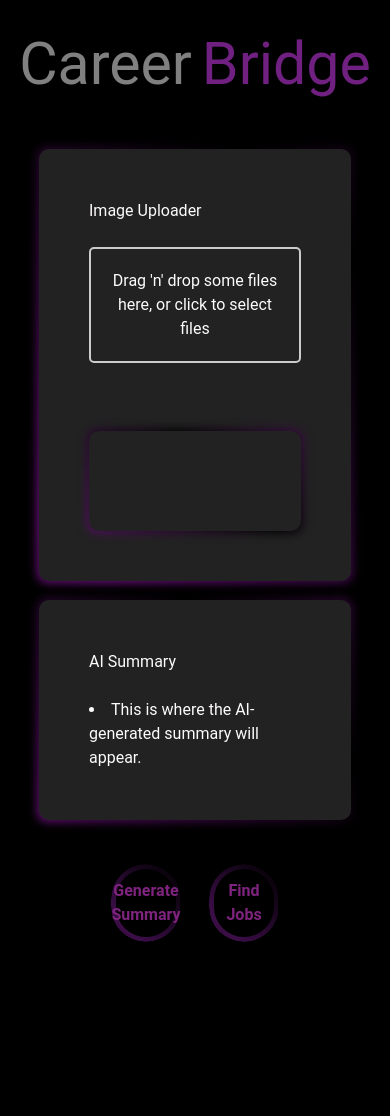
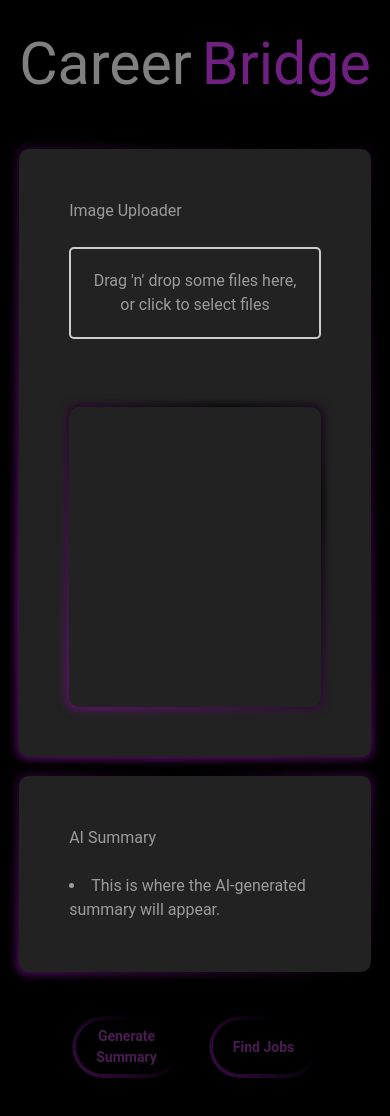
Before and after one commit to Punit173/CareerBridge, a React (Create React App) app: page / in a window 390 px wide. Shown: the top 1116 px of the page. Before the commit the page ends 990 px from the top, so only its background shows below. Built offline with nearby package versions, Linux system fonts and the light colour scheme.

Commit message:
changes in style of both pages and added loading screen

```diff
--- a/src/components/Home.css
+++ b/src/components/Home.css
@@ -44,7 +44,7 @@
     display: flex;
     justify-content: center;
     align-items: center;
-    height: 18vw;
+    height: 300px;
     /* background: linear-gradient(#2b6cb0,#000000); */
     border: 2px solid #cbd5e0;
     border-radius: 12px;
@@ -227,7 +227,7 @@
   padding: 50px;
   border: none;
   outline: none;
-  color: rgb(253, 251, 252);
+  color: rgb(156, 156, 156);
   background: #111;
   cursor: pointer;
   position: relative;
@@ -394,8 +394,7 @@
 }
 
 .adjheight{
-  max-height: 60vh;
-  max-width: 80vw;
+  min-width: 30vw;
 }
 
 .design{
@@ -403,11 +402,10 @@
   color: rgb(113, 43, 102);
 
 
-  margin-bottom: 10px;
+  margin-bottom: 13px;
   padding: 15px;
   border-radius: 15px;
   font-weight: 700;
-  width: 18vw;
   font-size: large;
   font-family: 'Segoe UI', Tahoma, Geneva, Verdana, sans-serif;
 
@@ -415,7 +413,7 @@
 
 .design:hover{
   /* background-color: #1dd1a1; */
-  background-color: white;
+  background-color: rgb(96, 17, 85);
   color: black;
 }
 
@@ -431,3 +429,75 @@
   background-color: #f0f0f0;
   color: #000000;
 }
+
+
+
+
+@media (max-width: 983px) {
+  .button-901 {
+    color: #4a1c52;
+    padding: 10px 15px; /* Smaller padding for small screens */
+    font-size: 14px; /* Smaller font size */
+    width: 30vw; /* Wider button on small screens */
+  }
+
+  .button-901:before {
+    border-radius: 50px; /* Adjust the border radius for smaller screens */
+    padding: 3px; /* Adjust padding for the pseudo-element */
+  }
+}
+
+
+
+@media (max-width:1090px){
+  .adjheight{
+    width: 100%;
+  }
+}
+
+
+
+
+.loadingscreen {
+  position: fixed;
+  top: 0;
+  left: 0;
+  width: 100%;
+  height: 100%;
+  z-index: 9999;
+  background-image: url("../images/dribbble.gif");
+  background-color: rgba(14, 0, 0, 0.913);
+  background-size: 30%;
+  background-repeat: no-repeat;
+  background-position: center;
+
+}
+
+.loadingscreen p{
+ font-family:system-ui, -apple-system, BlinkMacSystemFont, 'Segoe UI', Roboto, Oxygen, Ubuntu, Cantarell, 'Open Sans', 'Helvetica Neue', sans-serif;
+  font-size: 10vh;
+  font-weight: 900;
+  text-align: center;
+  color: #ffffff;
+  animation-name: paraanim;
+  animation-duration: 15s;
+  animation-iteration-count: infinite;
+
+
+}
+
+@keyframes paraanim{
+  0%{color: #ffffff;}
+  25%{
+    color: #eef13a;
+  }
+  50%{
+    color: white;
+  }
+  75%{
+    color: #eef13a;
+  }
+  100%{
+    color: white;
+  }
+}
--- a/src/components/Home.js
+++ b/src/components/Home.js
@@ -162,9 +162,9 @@ const Home = () => {
         </div>
       </div>
       <div className="flexi">
-        {loading ? ( // If loading is true, show loading message or animation
-          <div>Loading... Please wait.</div>
-        ) : (
+        {loading ?  ( // If loading is true, show loading message or animation
+          <div className="loadingscreen"><p>Loading... Please wait</p></div>
+        ):(
           <>
             <button
               className="button-901"
--- a/src/components/Job.css
+++ b/src/components/Job.css
@@ -65,3 +65,15 @@
   .apply-link:hover {
     text-decoration: underline;
   }
+
+
+
+
+
+.nodataavailable{
+  font-size:13vh;
+  color: rgb(161, 145, 164);
+
+  font-weight: 900;
+
+}
--- a/src/components/Job.js
+++ b/src/components/Job.js
@@ -30,12 +30,12 @@ const Job = () => {
   };
 
   return (
-    <div className="p-4 md:p-8 lg:p-12 ">
-      <h1 className="text-3xl text-center font-bold mb-4 text-white">Job Listings</h1>
+    <div className="p-4 md:p-8 lg:p-12">
+      <h1 className="text-5xl text-center font-bold mb-4 text-purple-700">Job <span className="text-5xl text-center font-bold mb-4 text-purple-100">Listings</span></h1>
       <div className="grid gap-4 sm:grid-cols-2 lg:grid-cols-3">
         {jobResults.length > 0 ? (
           jobResults.map((job, index) => (
-            <div key={index} className={`bg-white shadow-lg rounded-lg p-6 transition-transform duration-300 ${selectedJobIndex === index ? 'scale-105' : ''}`}>
+            <div key={index} className={`bg-black-900 border border-purple-800 rounded-lg p-6 transition-transform duration-300 ${selectedJobIndex === index ? 'scale-105' : ''}`}>
               <h2 className="text-xl font-semibold">{job[0]}</h2> {/* positionName */}
               <p className="text-gray-600"><strong>Company:</strong> {job[3]}</p> {/* company */}
               <p className="text-gray-600"><strong>Location:</strong> {job[4]}</p> {/* location */}
@@ -45,13 +45,13 @@ const Job = () => {
                 <span className="text-gray-600 ml-2">({job[5]})</span>
               </p>
               <ReadMoreDescription description={job[6]} isExpanded={selectedJobIndex === index} onToggle={() => handleReadMoreClick(index)} /> {/* description */}
-              <a href={job[7]} target="_blank" rel="noopener noreferrer" className="mt-4 inline-flex items-center text-blue-500 hover:text-blue-700 transition">
+              <a href={job[7]} target="_blank" rel="noopener noreferrer" className="mt-4 inline-flex items-center text-pink-500 hover:text-purple-700 transition">
                 Apply <FaExternalLinkAlt className="ml-1" />
               </a>
             </div>
           ))
         ) : (
-          <p className="text-gray-500">No job data available</p>
+          <p className="nodataavailable">No job data available! 😥</p>
         )}
       </div>
     </div>
@@ -61,9 +61,9 @@ const Job = () => {
 const ReadMoreDescription = ({ description, isExpanded, onToggle }) => {
   return (
     <div className="mt-4">
-      <p className="text-gray-800">
+      <p className="text-gray-400">
         {isExpanded ? description : `${description.substring(0, 100)}...`}
-        <span onClick={onToggle} className="text-blue-500 cursor-pointer hover:underline ml-1">
+        <span onClick={onToggle} className="text-purple-500 cursor-pointer hover:underline ml-1">
           {isExpanded ? " Show Less" : " Read More"}
         </span>
       </p>
```
Also changed, not shown: src/images/dribbble.gif (added).
